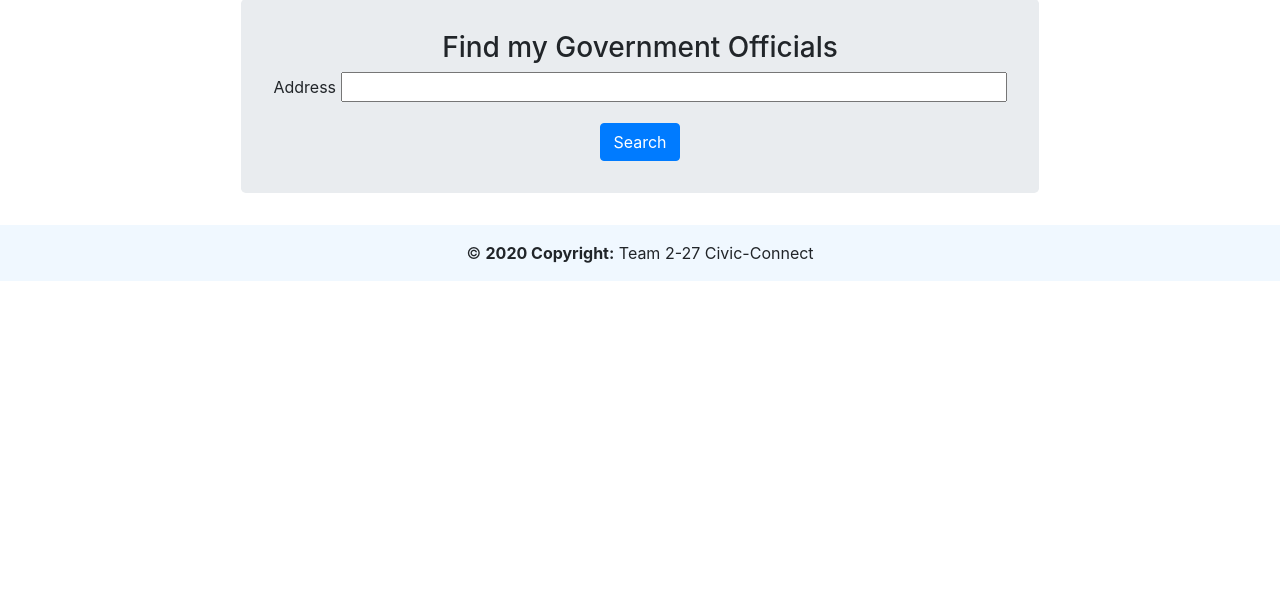
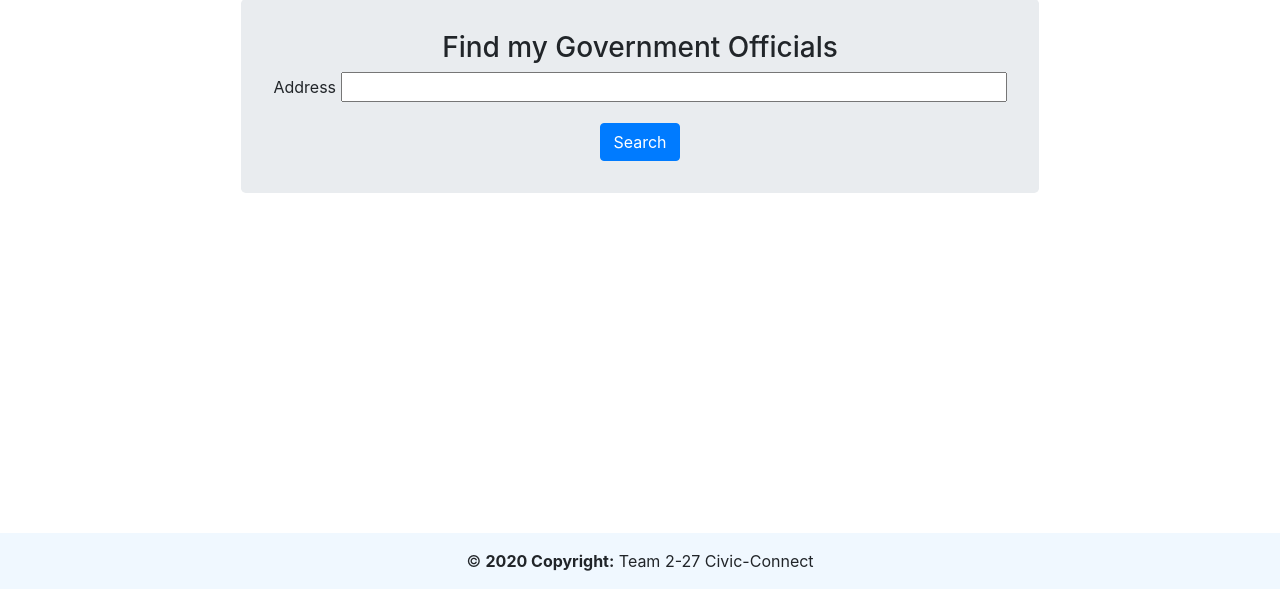
Before and after one commit to emilybuerk/civic-connect, a Django app: page /civicconnect/ in a window 1280 px wide. Shown: the part 211-800 px from the top of the page. Run offline with Django 3.2, Linux system fonts and the light colour scheme; parts of the project's set-up code (start-up, migrations or seed data) failed here and were passed over; some libraries are stand-ins or nearby versions.

Commit message:
reset footer styling

```diff
--- a/main_page/static/main_page/navbar.css
+++ b/main_page/static/main_page/navbar.css
@@ -10,7 +10,7 @@ a > label {
 .footer {
 	position: absolute;
 	background-color:aliceblue;
-	/* bottom: 0; */
+	bottom: 0;
 	width: 100%;
 	height: 3.5rem;
 }
```
